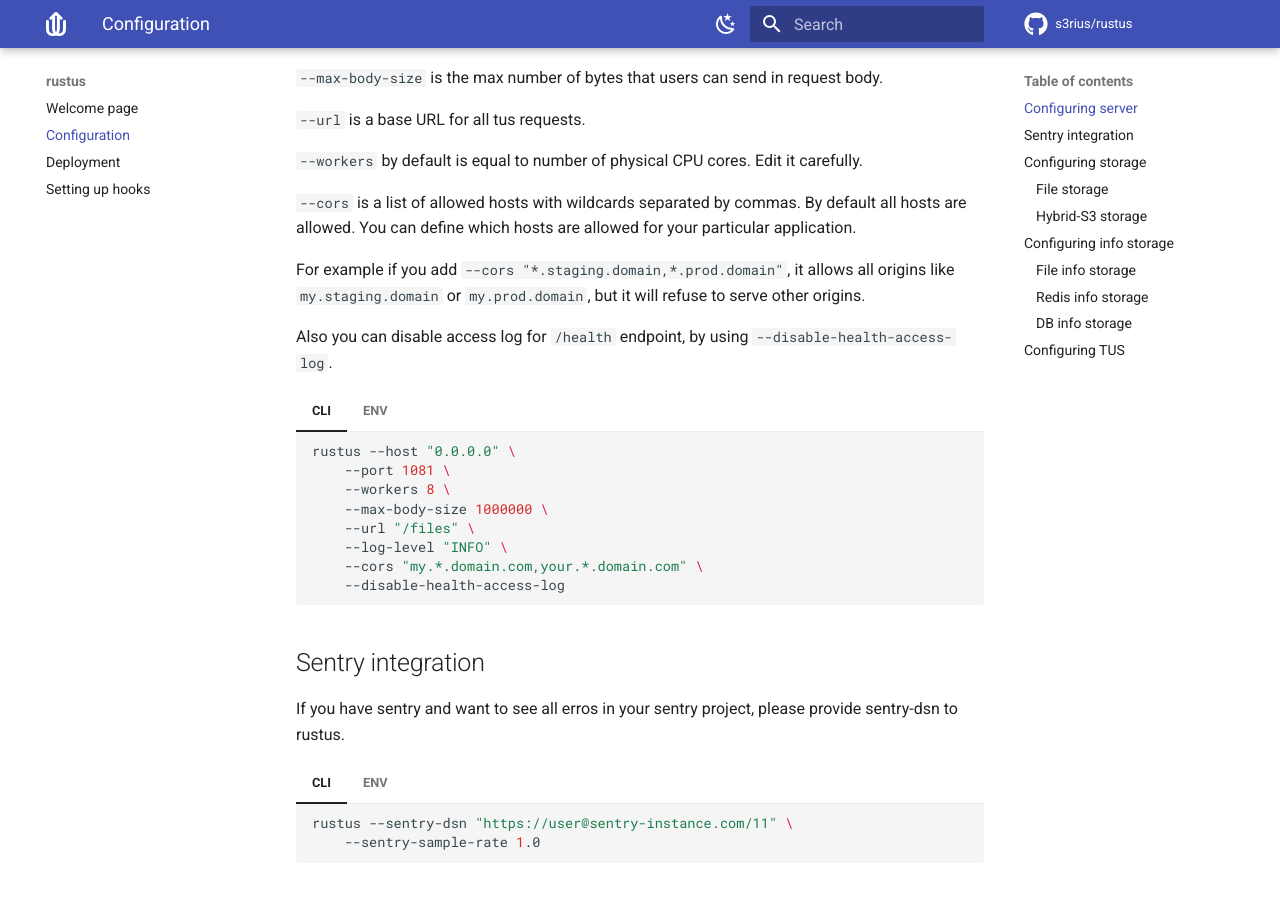
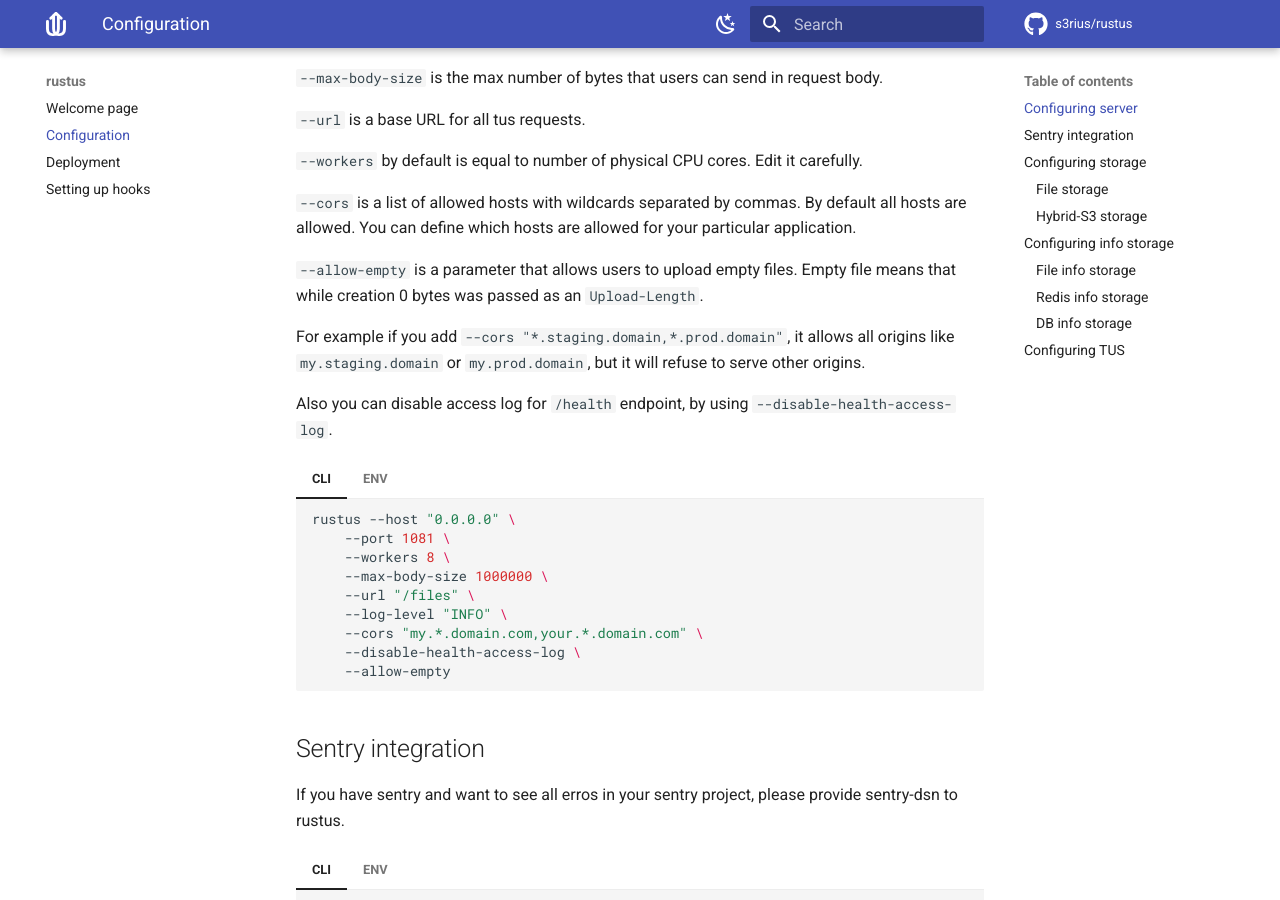
Before and after one commit to s3rius/rustus, an MkDocs documentation site: the page built from docs/configuration.md, in a window 1280 px wide and 900 px high, scrolled down 402 px. Built offline with MkDocs 1.6.1 and Material for MkDocs 9.7.7, drawn with Linux system fonts in a browser that asks for light colours; comment, search, counter and statistics services are not loaded.

Commit message:
Updated docs.
Signed-off-by: Pavel Kirilin <win10@list.ru>

````diff
--- a/docs/configuration.md
+++ b/docs/configuration.md
@@ -24,6 +24,9 @@ Also you can configure number of actix `workers` that handle connections.
 `--cors` is a list of allowed hosts with wildcards separated by commas. By default all hosts are allowed.
 You can define which hosts are allowed for your particular application.
 
+`--allow-empty` is a parameter that allows users to upload empty files. Empty
+file means that while creation 0 bytes was passed as an `Upload-Length`.
+
 For example if you add `--cors "*.staging.domain,*.prod.domain"`, it allows all origins
 like `my.staging.domain` or `my.prod.domain`, but it will refuse to serve other origins.
 
@@ -39,7 +42,8 @@ Also you can disable access log for `/health` endpoint, by using `--disable-heal
         --url "/files" \
         --log-level "INFO" \
         --cors "my.*.domain.com,your.*.domain.com" \
-        --disable-health-access-log
+        --disable-health-access-log \
+        --allow-empty
     ```
 
 === "ENV"
@@ -53,6 +57,7 @@ Also you can disable access log for `/health` endpoint, by using `--disable-heal
     export RUSTUS_LOG_LEVEL="INFO"
     export RUSTUS_CORS="my.*.domain.com,your.*.domain.com"
     export RUSTUS_DISABLE_HEALTH_ACCESS_LOG="true"
+    export RUSTUS_ALLOW_EMPTY="true"
 
     rustus
     ```
````
